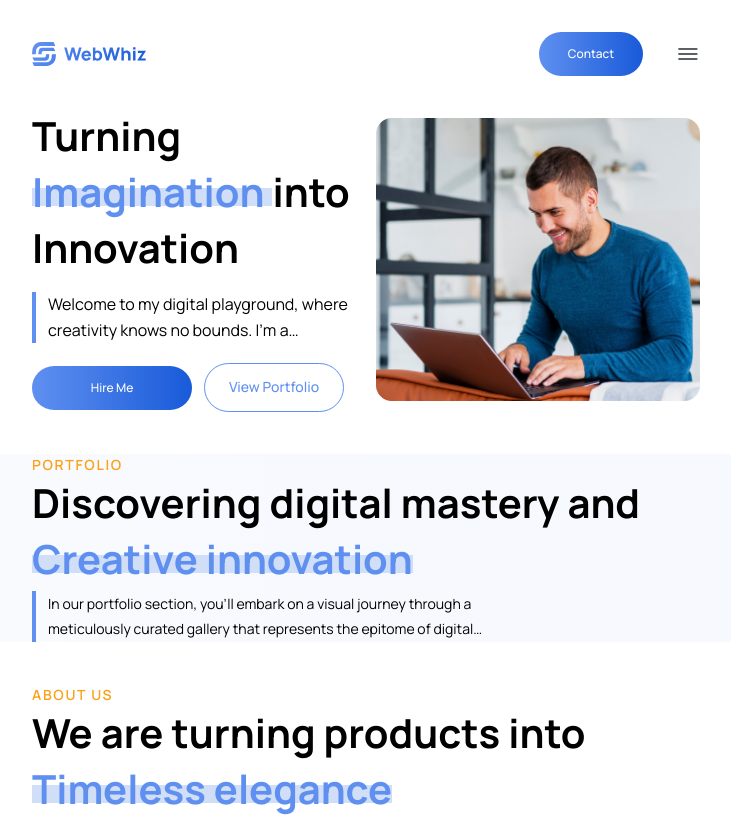
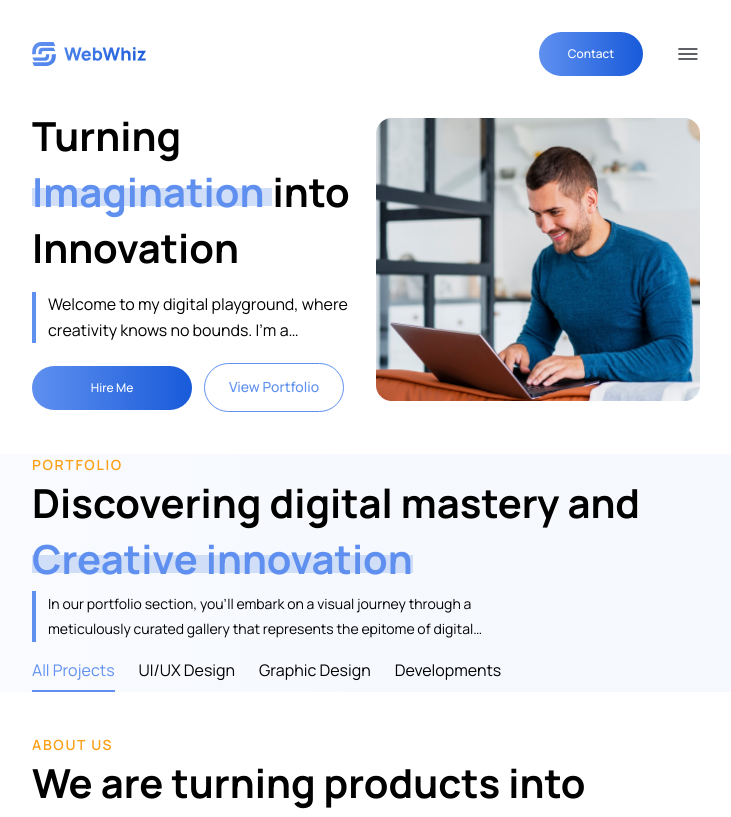
Before and after one commit to riajulpro/webwiz-rp, a Next.js app: page / in a window 1280 px wide. Shown: the top 817 px of the page, without its empty margins (274-1005 px from the left). Built offline with nearby package versions, Linux system fonts and the light colour scheme.

Commit message:
Adding tabs in Portfolio

```diff
--- a/src/app/globals.css
+++ b/src/app/globals.css
@@ -85,6 +85,32 @@
   background: #185ad9;
 }
 
+.tab {
+  position: relative;
+  display: flex;
+  align-items: flex-start;
+  justify-content: flex-start;
+  flex-direction: column;
+  gap: 8px; /* 30px */
+}
+
+.active-tab {
+  position: relative;
+  display: flex;
+  align-items: flex-start;
+  justify-content: flex-start;
+  flex-direction: column;
+  gap: 8px; /* 30px */
+  color: #5f90f0;
+}
+
+.active-tab::after {
+  content: "";
+  height: 2px;
+  width: 100%;
+  background: #5f90f0;
+}
+
 @layer utilities {
   .lg-max-width {
     max-width: 1440px;
--- /dev/null
+++ b/src/components/shared/TabsItems.tsx
@@ -0,0 +1,25 @@
+"use client";
+import { tabs } from "@/utils/mocks/PortfolioTab";
+import { useState } from "react";
+
+const TabsItems = () => {
+  const [currentIndex, setCurrentIndex] = useState(0);
+
+  return (
+    <>
+      <div className="flex gap-[24px] mt-[16px]">
+        {tabs.map((tab, index) => (
+          <button
+            onClick={() => setCurrentIndex(index)}
+            key={index}
+            className={`${index === currentIndex ? "active-tab" : "tab"}`}
+          >
+            {tab.tabName}
+          </button>
+        ))}
+      </div>
+    </>
+  );
+};
+
+export default TabsItems;
--- a/src/components/ui/home-sections/Portfolio.tsx
+++ b/src/components/ui/home-sections/Portfolio.tsx
@@ -1,9 +1,10 @@
+import TabsItems from "@/components/shared/TabsItems";
 import TitleWithDescription from "@/components/shared/TitleWithDescription";
 
 const Portfolio = () => {
   return (
     <section className="section-bg tablet:mt-[42px]">
-      <div className="section-container">
+      <article className="section-container">
         <TitleWithDescription
           sectionName="Portfolio"
           blueText="Creative innovation"
@@ -11,7 +12,8 @@ const Portfolio = () => {
           description="In our portfolio section, you'll embark on a visual journey through a meticulously curated gallery that represents the epitome of digital excellence and creative ingenuity."
           desWidth="w-[505px]"
         />
-      </div>
+        <TabsItems />
+      </article>
     </section>
   );
 };
--- /dev/null
+++ b/src/utils/mocks/PortfolioTab.tsx
@@ -0,0 +1,14 @@
+export const tabs: { tabName: string }[] = [
+  {
+    tabName: "All Projects",
+  },
+  {
+    tabName: "UI/UX Design",
+  },
+  {
+    tabName: "Graphic Design",
+  },
+  {
+    tabName: "Developments",
+  },
+];
```
